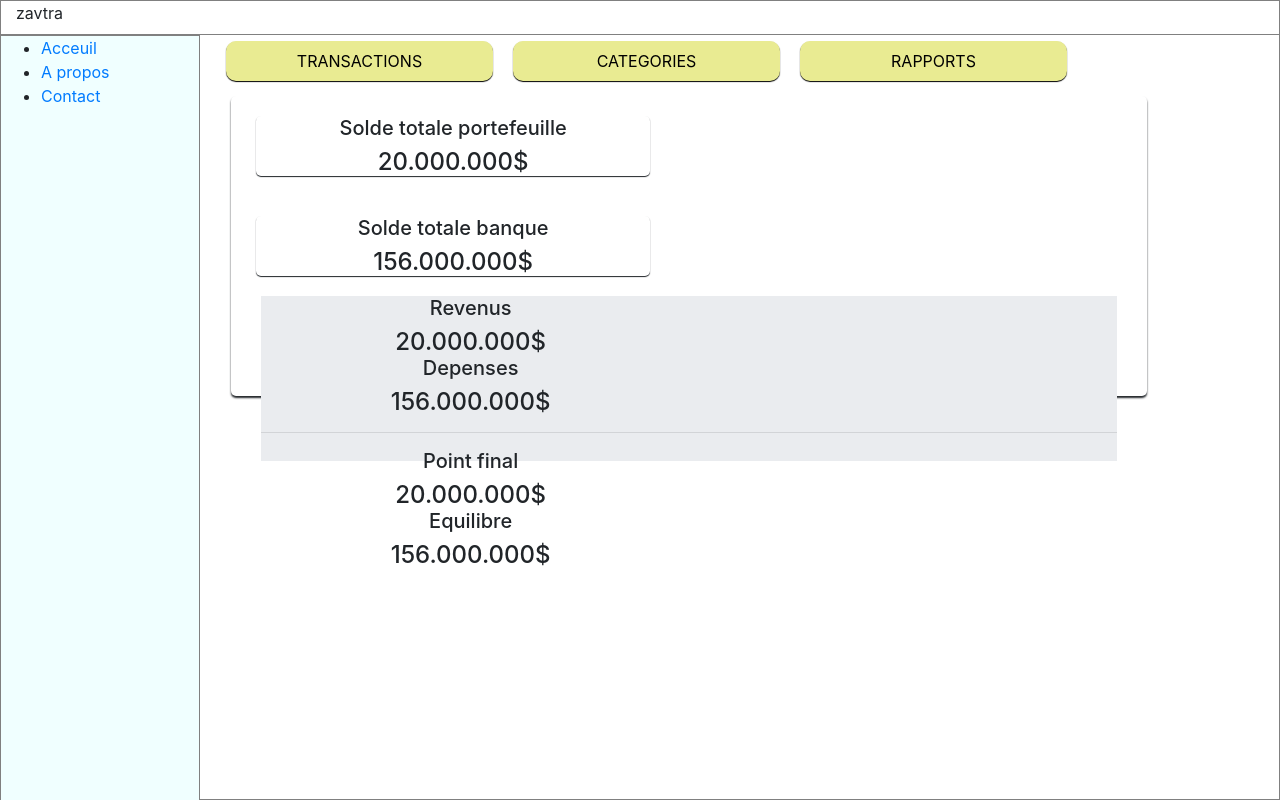
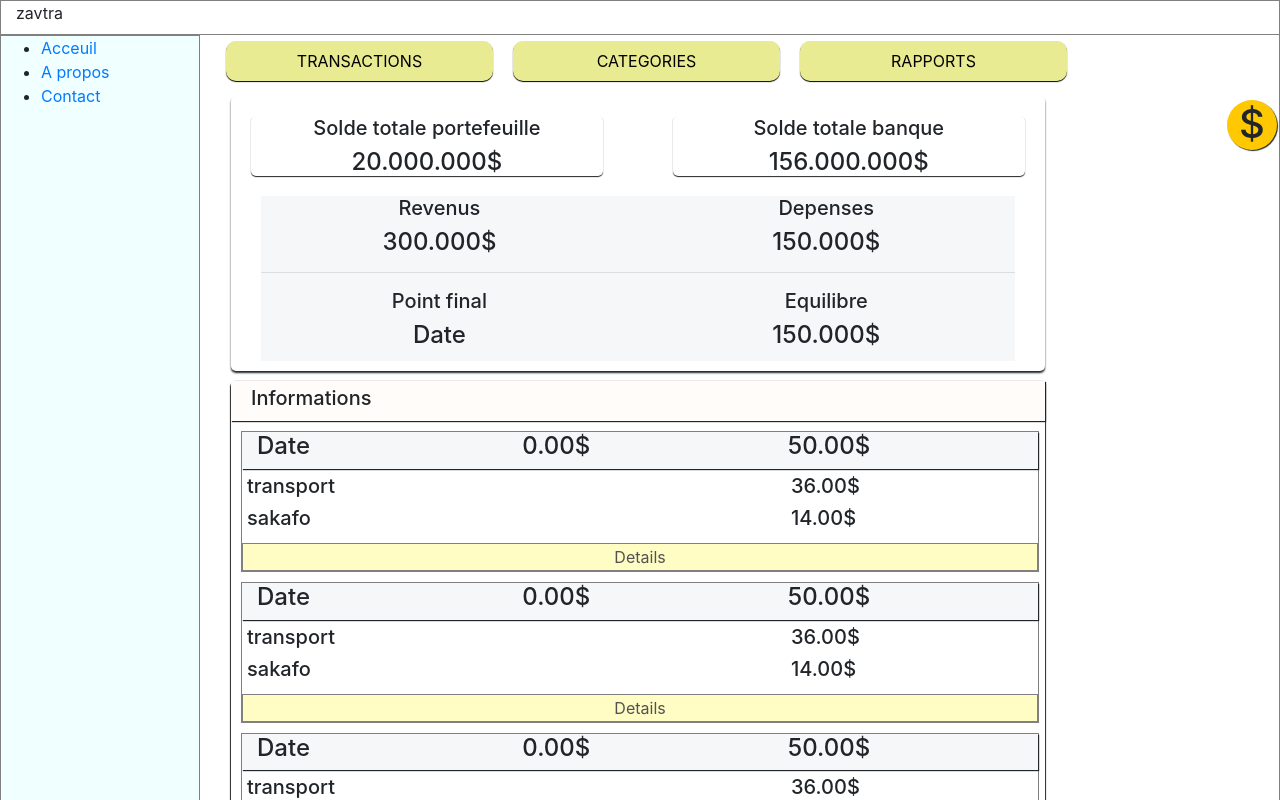
Before and after one commit to EzraNiel/My-manager, a React (Create React App) app: page /Compte in a window 1280 px wide. Shown: the top 800 px of the page. Built offline with nearby package versions, Linux system fonts and the light colour scheme.

Commit message:
ketrika Information

```diff
--- a/src/Components/Steddi/Compte.css
+++ b/src/Components/Steddi/Compte.css
@@ -6,10 +6,10 @@
     top: 0;
 }
 .barnav{
+    z-index: 100;
     background-color:white ;
     border: 1px solid grey;
     height: 35px;
-    position: absolute;
     position: fixed;
 
 }
@@ -27,11 +27,12 @@
     background-color: rgb(255, 255, 255);
     width: 100%;
     overflow: hidden;
-    height: 100%;
+    height: 150%;
     left: 200px;
     padding-left: 220px;
     padding-top: 40px;
     padding-right: 20px;
+    padding-bottom: 50px;
 }
 .navContent{
     align-items: center;
@@ -52,4 +53,23 @@
     margin-top: 5px;
     padding: 10px;
     height: 100%;
+
 }
+.Calculatrice{
+    position: absolute;
+    right: 3px;
+    top: 100px;
+    background-color: rgb(255, 200, 0);
+    width: 50px;
+    height: 50px;
+    border-radius: 50px;
+    box-shadow: 1px 1px 1px;
+    text-align: center;
+    position: fixed;
+}
+.footer{
+    margin-top: 50px;
+    width: 100%;
+    background-color: black;
+    height: 100px;
+}
--- a/src/Components/Steddi/Transaction.css
+++ b/src/Components/Steddi/Transaction.css
@@ -3,26 +3,68 @@
     background-color: white;
     box-shadow: 0px 2px 2px;
     border-radius: 5px;
-    width: 90%;
-    height: 300px;
+    width: 80%;
+    height: 275px;
 }
 .total{
     text-align: center;
-    margin:20px 40px ;
+    margin:20px 35px ;
     height: 60px;
     border-radius: 5px;
     box-shadow: 0px 1px 1px;
 }
 .total2{
     text-align: center;
-    margin:0px 40px ;
+    margin:0px 30px ;
     height: 60px;
     border-radius: 5px;
 
 }
 .equilibre{
-    background-color: rgb(234, 236, 239);
+    background-color: rgb(245, 247, 249);
     margin: 0px 30px;
     margin-bottom: 10px;
     height: 165px;
 }
+.informations{
+    margin-top: 20px;
+    border: 1px 1px solid grey;
+    background-color: white;
+    box-shadow: 0px 1px 1px 1px;
+    border-radius: 5px;
+    width: 100%;
+    height: 500px;
+}
+.barNavInfo{
+    padding-left: 20px;
+    padding-top: 5px;
+    width: 100%;
+    background-color: rgb(255, 252, 249);
+    height: 40px;
+    box-shadow: 1px 1px 1px;
+}
+.Element{
+    border: 0.1px solid grey;
+    /* padding: 5px; */
+    margin: 10px;
+    width: 98%;
+    background-color: rgb(255, 255, 255);
+    box-shadow: 0.4px 0.4px 0.4px;
+}
+.ElementBar{
+    border: 0px solid grey;
+    margin-left: 0;
+    width: 100%;
+    background-color: rgb(245, 247, 249);
+    box-shadow: 1px 1px 1px;
+}
+.ElementContenu{
+    padding: 5px;
+}
+.ElementDetails{
+    border: 1px solid grey;
+    margin-left: 0;
+    width: 100%;
+    color: rgb(82, 82, 82);
+    background-color: rgb(255, 253, 196);
+}
--- a/src/Components/Steddi/pagesCompte/Transaction.jsx
+++ b/src/Components/Steddi/pagesCompte/Transaction.jsx
@@ -1,6 +1,28 @@
 import 'bootstrap/dist/css/bootstrap.min.css'
 import '../Transaction.css'
 import React from 'react'
+function Info(){
+    return(<div className="Element">
+        <div className='ElementBar row'>
+            <div className='col-md-4'><h4>Date</h4></div>
+            <div className='col-md-4 val'><h4>0.00$</h4></div>
+            <div className='col-md-4 val'><h4>50.00$</h4></div>
+        </div>
+        <div className='ElementContenu row'>
+            <div className='col-md-8'>
+                <h5>transport</h5>
+                <h5>sakafo</h5>
+            </div>
+            <div className='col-md-4 val'>
+                <h5>36.00$</h5>
+                <h5>14.00$</h5>
+            </div>
+        </div>
+        <button className='ElementDetails'>
+            Details
+        </button>
+    </div>)
+}
 function Transaction(){
     return(
         <div className='firstDiv'>
@@ -20,25 +42,33 @@ function Transaction(){
                 <div className="row">
                     <div className="total2 col-md-5">
                             <h5>Revenus</h5>
-                            <h4>20.000.000$</h4>
+                            <h4>300.000$</h4>
 
                         </div>
                         <div className="total2 col-md-5">
                             <h5>Depenses</h5>
-                            <h4>156.000.000$</h4>
+                            <h4>150.000$</h4>
                         </div>
                 </div>
                 <hr />
                 <div className="row">
                     <div className="total2 col-md-5">
                             <h5>Point final</h5>
-                            <h4>20.000.000$</h4>
+                            <h4>Date</h4>
 
                         </div>
                         <div className="total2 col-md-5">
                             <h5>Equilibre</h5>
-                            <h4>156.000.000$</h4>
+                            <h4>150.000$</h4>
                         </div>
+                </div>
+            </div>
+            <div className="informations">
+                <div className="barNavInfo"><h5>Informations</h5></div>
+                <div>
+                    {Info()}
+                    {Info()}
+                    {Info()}
                 </div>
             </div>
         </div>
--- a/src/Pages/Compte.jsx
+++ b/src/Pages/Compte.jsx
@@ -16,6 +16,7 @@ function Compte() {
   //   AFFICHAGE (RENDER)
   return (
     <div className="fond">
+      <div className="Calculatrice"><h1>$</h1></div>
       <div className="container-fluid barnav">zavtra</div>
       <div className="glisseGauche">
         <ul>
@@ -36,6 +37,7 @@ function Compte() {
           {display==='affichage3' && <Rapport/>}
         </div>
       </div>
+      <div className="footer"></div>
     </div>
   );
 }
```
